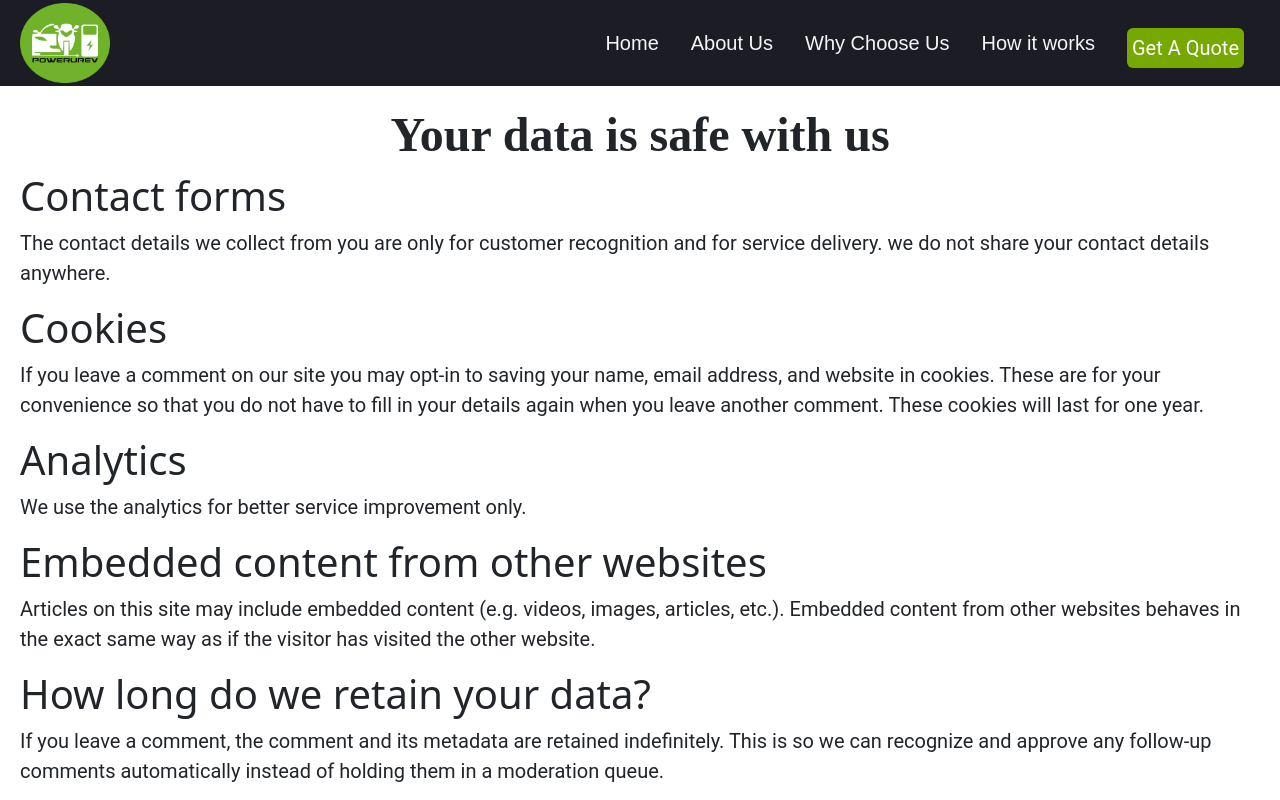
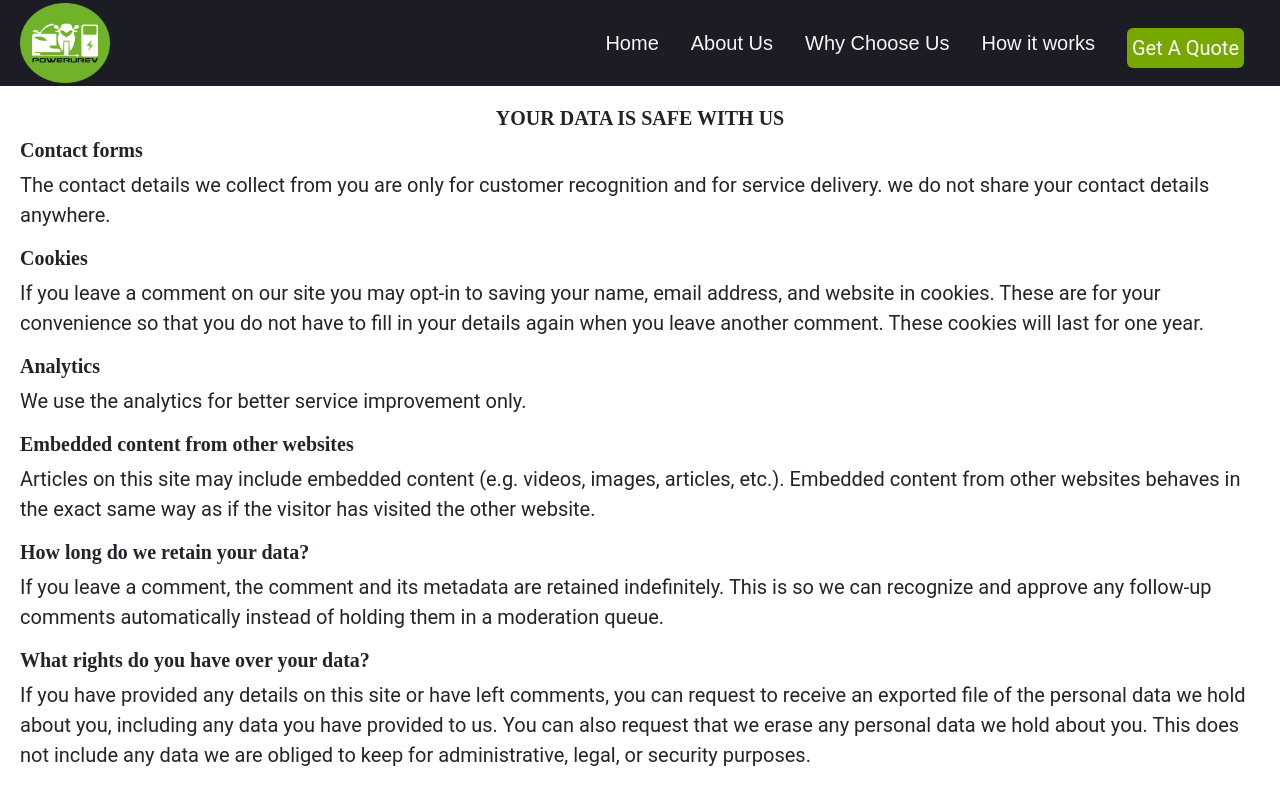
Before and after one commit to VSVinith/powerurev, a React (Create React App) app: page /privacypolicy in a window 1280 px wide. Shown: the top 800 px of the page. Built offline with nearby package versions, Linux system fonts and the light colour scheme.

Commit message:
Policies_styling

```diff
--- a/src/Header/index.js
+++ b/src/Header/index.js
@@ -1,29 +1,31 @@
 // import * as ReactBootStrap from 'react-bootstrap';
 import { Navbar, NavDropdown, Container } from 'react-bootstrap' //import Nav if u use
+// import Link from "react-router-dom"
 import './index.css'
 import image from '../Assets/ev-logo.png'
 
 const Header = () => (
-  <>  <div className="navbar">
+  <>
+    <div className="navbar">
       <div className="power-navbar">
         <div>
-          <img alt="logo" className="logo" src={image}/>
+          <a href="/">
+            <img alt="logo" className="logo" src={image} />
+          </a>
         </div>
         <ul className="nav-list nav-list-1">
-
           <li className="list-item-1"><a className="list-item" href="/">Home</a></li>
           <li className="list-item-1"><a className="list-item" href="/#aboutus">About Us</a></li>
           <li className="list-item-1"><a className="list-item" href="/#whyus">Why Choose Us</a></li>
           <li className="list-item-1"><a className="list-item" href="/#howitworks">How it works</a></li>
-          <li className="list-item-1"><a  href="/#form"><button className="form-btn">Get A Quote</button></a></li>
-
+          <li className="list-item-1"><a href="/#form"><button className="form-btn">Get A Quote</button></a></li>
         </ul>
       </div>
     </div>
     <div className="mobile-nav">
       <Navbar className="mobile-nav-padding" bg="dark" variant="dark" expand="lg">
         <Container className="mobile-nav-container logo-position">
-          <Navbar.Brand href="#home"><img alt="logo" className="logo" src={image}/></Navbar.Brand>
+          <Navbar.Brand href="#home"><img alt="logo" className="logo" src={image} /></Navbar.Brand>
           <Navbar.Toggle aria-controls="basic-navbar-nav" />
           <Navbar.Collapse id="basic-navbar-nav">
             {/* <Nav className="me-auto">
--- a/src/Home/index.css
+++ b/src/Home/index.css
@@ -153,13 +153,16 @@ ol.gradient-list {
     margin-top: 2rem;
   }
   .electrician-img  {
-    width: 350px;
-    height: 300px;
+    width: 25vw;
+    height: 45vh;
+    border-radius: 20px;
     margin-top: 70px;
+    margin-left: 10px;
   }
   .our-services-container {
     display: flex;
     justify-content: space-between;
+    flex-grow: 1;
   }
   @media screen and (max-width: 767px) {
       .electrician-img {
--- a/src/PrivacyPolicy/index.css
+++ b/src/PrivacyPolicy/index.css
@@ -1,21 +1,16 @@
 .privacy-container {
     padding: 20px;
-    /* background-color: rgb(253, 250, 239); */
-    /* height: 80vh; */
 }
 .privacy-heading {
     font-family: "Poppins SemiBold";
-    font-size: 48px;
-    text-align: center;
     font-weight: bold;
-
+    font-size: 20px;
 }
 .privacy-description {
     /* font-family: "Poppins SemiBold"; */
     font-family: "Roboto";
     font-size: 20px;
-
 }
-h1{
-    font-size: 32px;
-}
+/* .main-heading{
+    font-size: 34px;
+} */
--- a/src/PrivacyPolicy/index.js
+++ b/src/PrivacyPolicy/index.js
@@ -6,18 +6,18 @@ const PrivacyPolicy = () => (
     <>
      <Header/>
        <div className="privacy-container">
-           <h1 className="privacy-heading">Your data is safe with us</h1>
-           <h1>Contact forms</h1>
+           <h1 className="privacy-heading text-center main-heading">YOUR DATA IS SAFE WITH US</h1>
+           <h1 className="privacy-heading">Contact forms</h1>
            <p className="privacy-description">The contact details we collect from you are only for customer recognition and for service delivery. we do not share your contact details anywhere.</p>
-           <h1>Cookies</h1>
+           <h1 className="privacy-heading">Cookies</h1>
            <p className="privacy-description">If you leave a comment on our site you may opt-in to saving your name, email address, and website in cookies. These are for your convenience so that you do not have to fill in your details again when you leave another comment. These cookies will last for one year.</p>
-           <h1>Analytics</h1>
+           <h1 className="privacy-heading">Analytics</h1>
            <p className="privacy-description">We use the analytics for better service improvement only.</p>
-           <h1>Embedded content from other websites</h1>
+           <h1 className="privacy-heading">Embedded content from other websites</h1>
            <p className="privacy-description">Articles on this site may include embedded content (e.g. videos, images, articles, etc.). Embedded content from other websites behaves in the exact same way as if the visitor has visited the other website.</p>
-           <h1>How long do we retain your data?</h1>
+           <h1 className="privacy-heading">How long do we retain your data?</h1>
            <p className="privacy-description">If you leave a comment, the comment and its metadata are retained indefinitely. This is so we can recognize and approve any follow-up comments automatically instead of holding them in a moderation queue.</p>
-           <h1>What rights do you have over your data?</h1>
+           <h1 className="privacy-heading">What rights do you have over your data?</h1>
            <p className="privacy-description">If you have provided any details on this site or have left comments, you can request to receive an exported file of the personal data we hold about you, including any data you have provided to us. You can also request that we erase any personal data we hold about you. This does not include any data we are obliged to keep for administrative, legal, or security purposes.</p>
        </div>
      <Footer/>
--- a/src/TermsAndConditions/index.css
+++ b/src/TermsAndConditions/index.css
@@ -5,11 +5,12 @@
 }
 .t-and-c-heading {
     font-family: "Poppins SemiBold";
-    font-size: 32px;
-    text-align: center;
+    font-size: 20px;
+    /* text-align: center; */
     font-weight: bold;
 
 }
+
 .t-and-c-description {
     /* font-family: "Poppins SemiBold"; */
     font-family: "Roboto";
--- a/src/TermsAndConditions/index.js
+++ b/src/TermsAndConditions/index.js
@@ -6,16 +6,16 @@ const TermsAndConditions = () => (
     <>
         <Header />
         <div className="terms-and-conditions-container">
-            <h1 className="t-and-c-heading">TERMS & CONDITIONS</h1>
-            <h1>Disclaimer</h1>
+            <h1 className="t-and-c-heading main-heading text-center">TERMS & CONDITIONS</h1>
+            <h1 className="t-and-c-heading">Disclaimer</h1>
             <p className="t-and-c-description">By becoming a customer of powerurev.com services you acknowledge and agree to be bound by all of the following terms and conditions (“Terms”), our Privacy Policy, Disclaimer, and any additional terms that may be applied to the powerurev.com card and its facilities from time to time (collectively, the “Agreement”). If you do not agree to be bound by this Agreement, do not register for our services. Powerurev.com (“The Company”) who operates the services reserves the right to modify or terminate the services at any time and in any manner, in whole or in part. You agree that you will review these Terms and conditions periodically and that you are bound by this Agreement and any modifications we may make to it from time to time.</p>
-            <h1>Terms</h1>
+            <h1 className="t-and-c-heading">Terms</h1>
             <p className="t-and-c-description">Powerurev.com collects an upfront amount of Rs.500/- as visiting charges from the customer.
                 Out of which Rs.200/- would be refundable in case the customer chooses not to opt for powerurev.com services. If the customer opts for our services the amount of Rs.500/- will be adjusted against the amount quoted for the project.
             </p>
             <p className="t-and-c-description">Once the customer registers with Powerurev.com, our customer support team will schedule an appointment at his/her preferred time, if in case the customer wants to reschedule the appointment he/she must inform our customer support team at least two hours prior to the scheduled appointment time. If the customer fails to be available at the location during the scheduled appointment time and if the customer opts for a reschedule, there may be additional charges applicable.</p>
             <p className="t-and-c-description">Once the customer agrees to the quotation provided by powerurev.com the customer must pay 50% payment upfront to start the project. The Remaining amount should be paid post project completion.</p>
-            <h1>Conditions</h1>
+            <h1 className="t-and-c-heading">Conditions</h1>
             <p className="t-and-c-description">It is the customer’s responsibility to take all the necessary permissions required where ever applicable, powerurev.com will not interfere in seeking any kind of permissions from the responsible parties.</p>
             <p className="t-and-c-description">All the products used in the project would only be procured by powerurev.com and the customer has no rights to interfere in the brands or the quality of the products used.</p>
             <p className="t-and-c-description">Powerurev.com does not provide any additional warranty on the products used in the project. However, the brand warranty holds good.</p>
```
Lines whose indentation alone changed are shown as unchanged.
